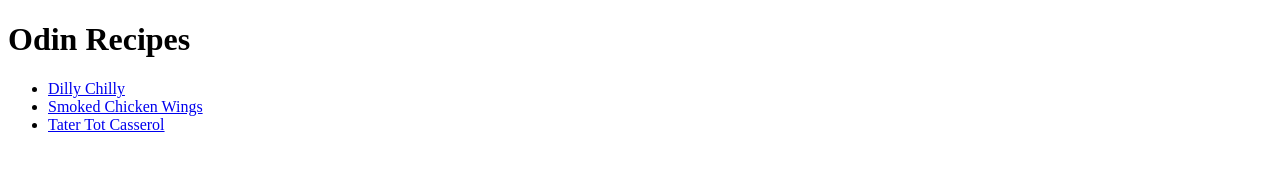
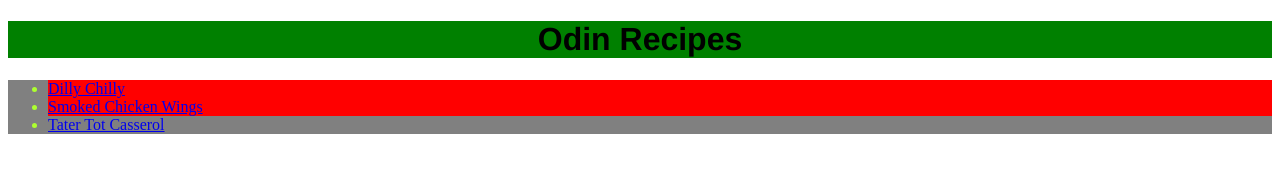
Before and after one commit to Dillfrei/odin-recipes, a plain HTML site: page index.html in a window 1280 px wide. Drawn offline with Linux system fonts and the light colour scheme.

Commit message:
Wrapping CSS Foundations

```diff
--- a/index.html
+++ b/index.html
@@ -3,13 +3,14 @@
     <head>
         <meta charset="UTF-8">
         <title>odin-recipes</title>
+        <link rel="stylesheet" href="style.css" />
     </head>
 
     <body>
         <h1>Odin Recipes</h1>
-        <ul>
-        <li><a href="recipes/dillychili.html">Dilly Chilly</a></li>
-        <li><a href="recipes/smkdchknwngs.html">Smoked Chicken Wings</a></li>
-        <li><a href="recipes/ttrtotcssrl.html">Tater Tot Casserol</a></li>
+        <ul class="dilly">
+        <li class="spicy"><a href="recipes/dillychili.html">Dilly Chilly</a></li>
+        <li class="spicy"><a href="recipes/smkdchknwngs.html">Smoked Chicken Wings</a></li>
+        <li class="yummy"><a href="recipes/ttrtotcssrl.html">Tater Tot Casserol</a></li>
     </body>
 </html>
--- /dev/null
+++ b/style.css
@@ -0,0 +1,15 @@
+h1 {
+  color: black;
+  font-family: Helvetica, sans-serif;
+  background-color: green;
+  text-align: center;
+}
+
+.dilly {
+    color: greenyellow;
+    background-color: grey;
+}
+
+.spicy {
+    background-color: red;
+}
```
Also changed, not shown: recipes/dillychili.html (+1 -0 lines), recipes/smkdchknwngs.html (+13 -6 lines), recipes/ttrtotcssrl.html (+1 -0 lines), img/smkdchknwngs.jpg (added).
